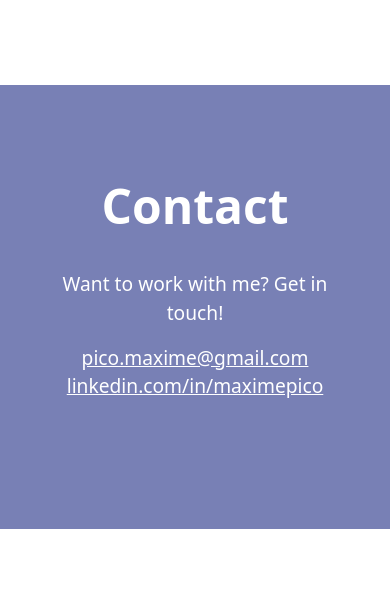
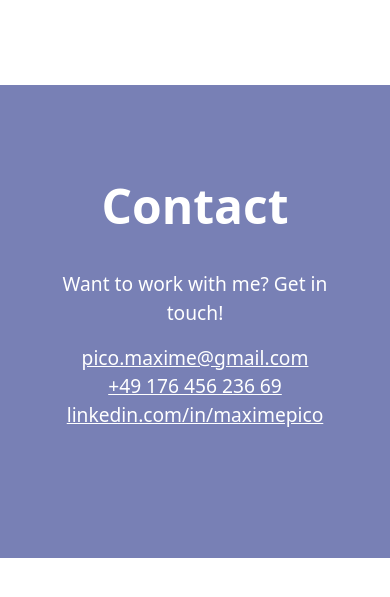
Before and after one commit to maxime-pico/website, a plain HTML site: page index.html in a window 390 px wide. Shown: the part 6262-6859 px from the top of the page. Drawn offline with Linux system fonts and the light colour scheme.

Commit message:
Add phone number

```diff
--- a/index.html
+++ b/index.html
@@ -431,6 +431,7 @@
           </p>
           <div class="contacts">
             <p><a href="mailto:pico.maxime@gmail.com">pico.maxime@gmail.com</a></p>
+            <p><a href="tel:+4917645623669">+49 176 456 236 69</a></p>
             <p><a href="https://linkedin.com/in/maximepico">linkedin.com/in/maximepico</a></p>
           </div>
         </div>
--- a/style.css
+++ b/style.css
@@ -531,7 +531,11 @@ p.cta{
   font-weight: 200;
 }
 
-.contacts > * > a {
+.contacts {
+  gap: 24px;
+}
+
+.contacts a {
   color: white;
 }
 
```
